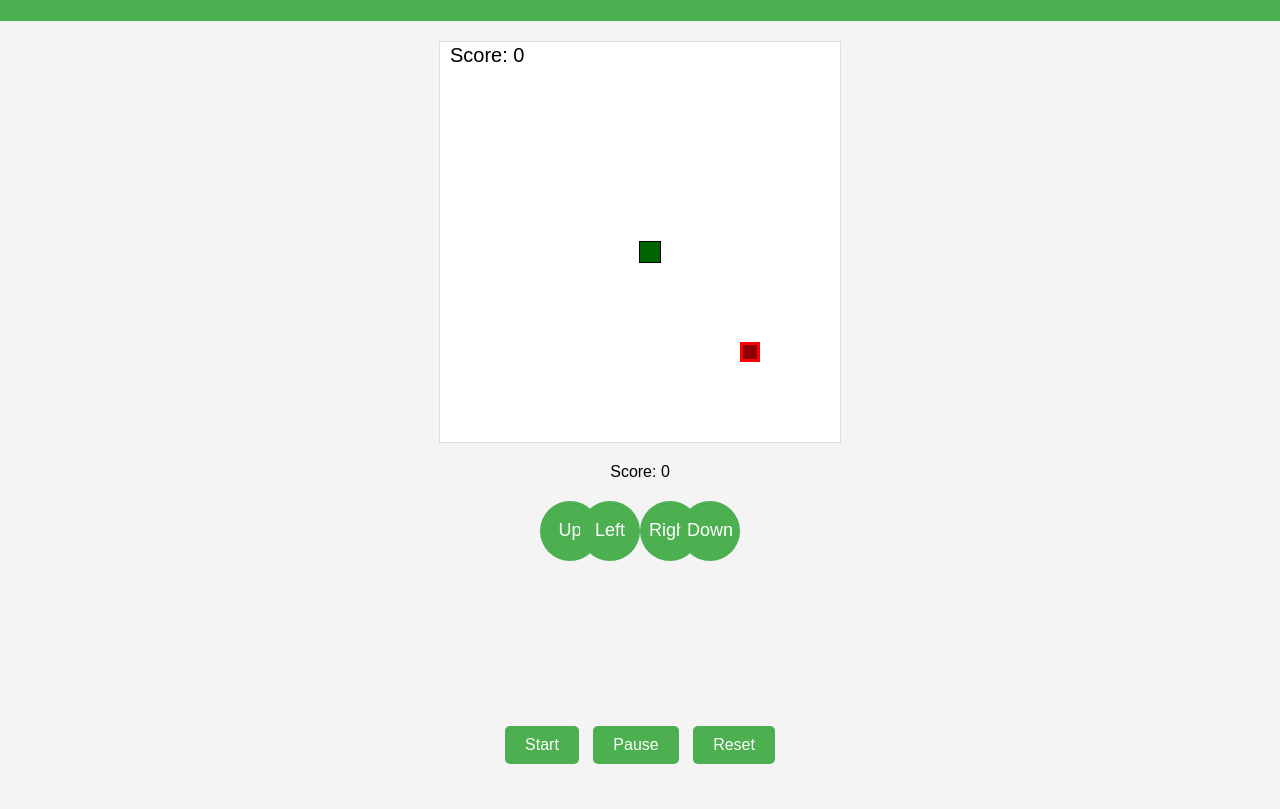
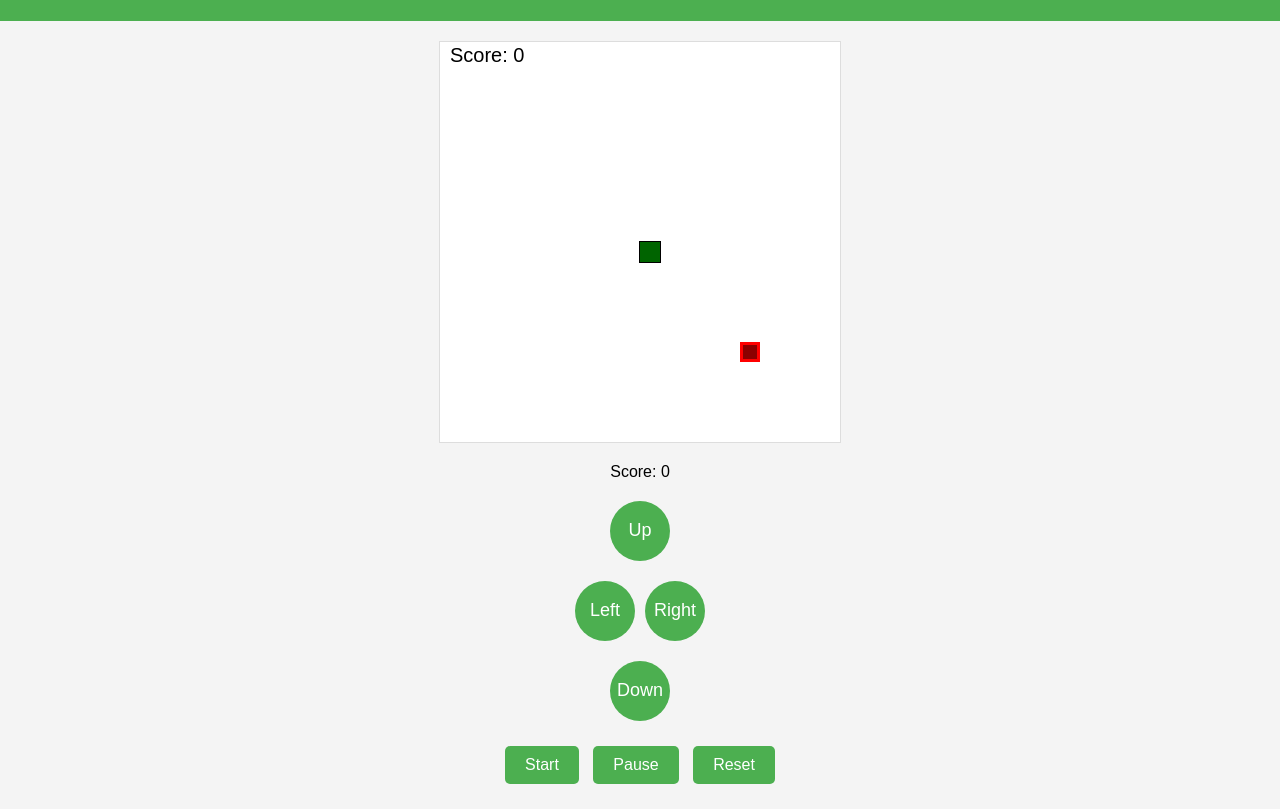
Before and after one commit to sifulony/Snake-Game, a plain HTML site: page index.html in a window 1280 px wide. Shown: the part 100-909 px from the top of the page. Drawn offline with Linux system fonts and the light colour scheme.

Commit message:
Update styles.css
fixes

```diff
--- a/styles.css
+++ b/styles.css
@@ -31,17 +31,17 @@ main {
 }
 
 .direction-controls {
-    display: grid;
-    grid-template-rows: repeat(3, 60px);
-    grid-template-columns: 60px 60px 60px;
+    display: flex;
+    flex-direction: column;
+    align-items: center;
+    justify-content: center;
     gap: 10px;
-    justify-content: center;
-    align-items: center;
 }
 
 .horizontal-controls {
     display: flex;
     justify-content: center;
+    gap: 10px;
 }
 
 .control-btn {
@@ -81,3 +81,12 @@ main {
 #control-buttons button:active {
     background-color: #45a049;
 }
+
+/* Ensure buttons are centered and spaced correctly */
+#up {
+    margin-bottom: 10px;
+}
+
+#down {
+    margin-top: 10px;
+}
```
